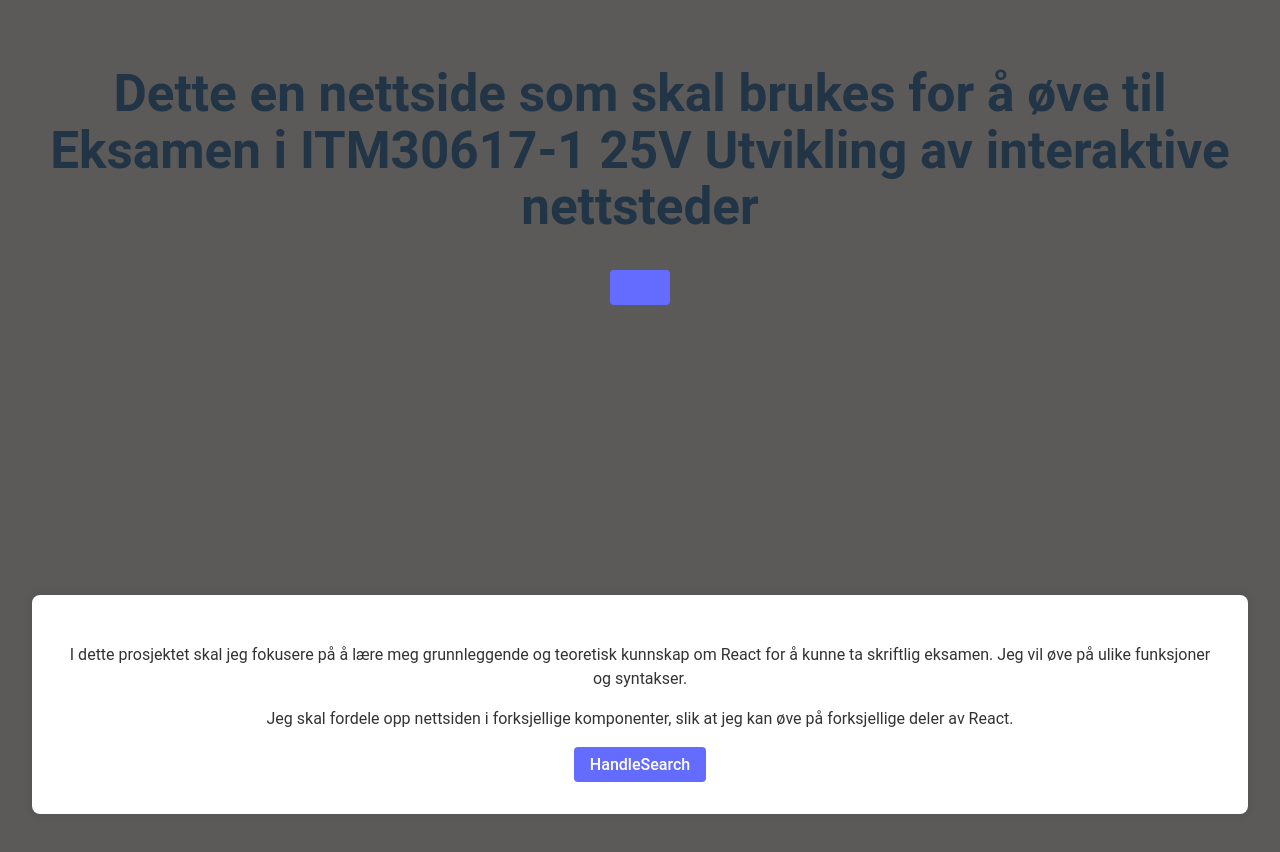
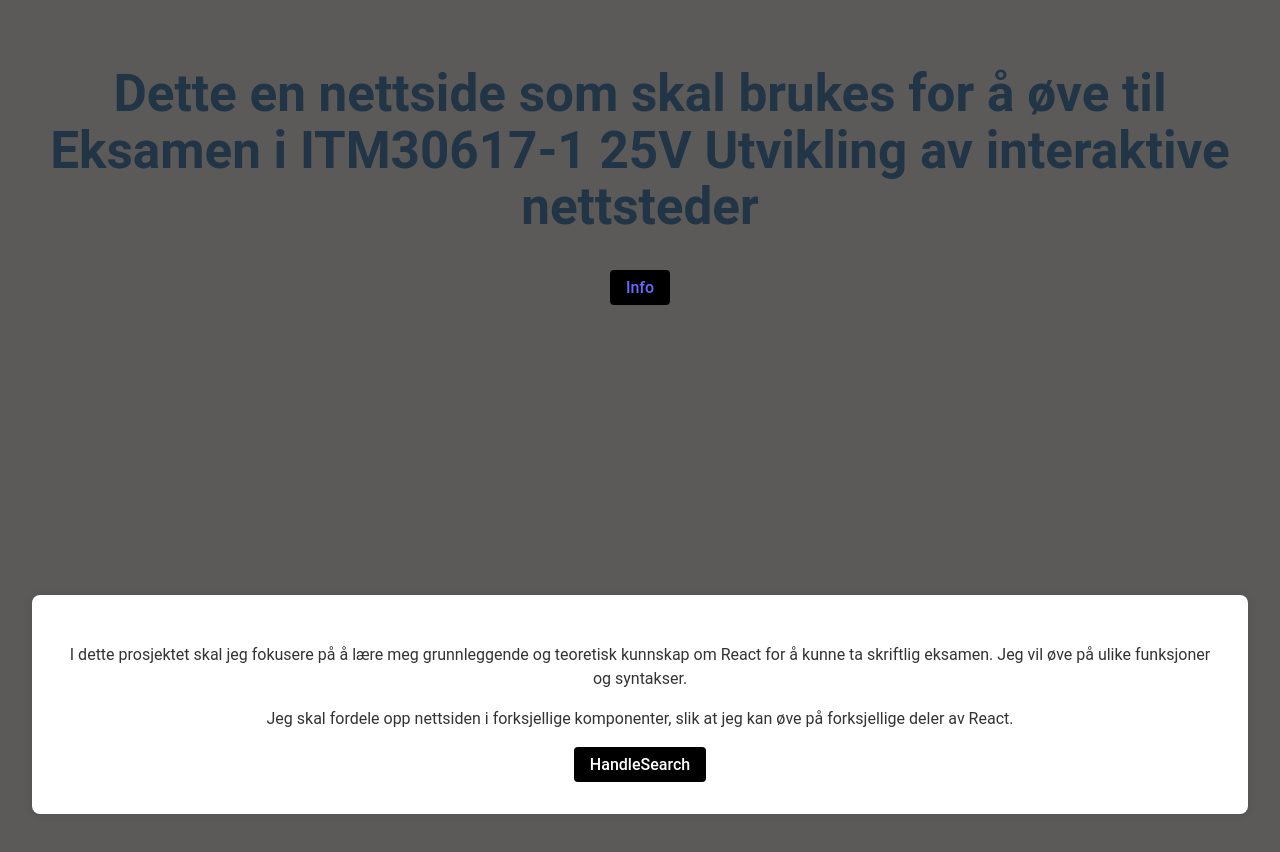
Before and after one commit to ErikAJensen/myreactjourney, a React (Vite) app: page / in a window 1280 px wide. Shown: the top 852 px of the page. Built offline with nearby package versions, Linux system fonts and the light colour scheme.

Commit message:
Update Main.scss

```diff
--- a/src/Styles/Main.scss
+++ b/src/Styles/Main.scss
@@ -53,7 +53,7 @@
 }
 
 button {
-  background-color: #646cff;
+  background-color: #000000;
   color: white;
   border: none;
   padding: 0.5rem 1rem;
```
